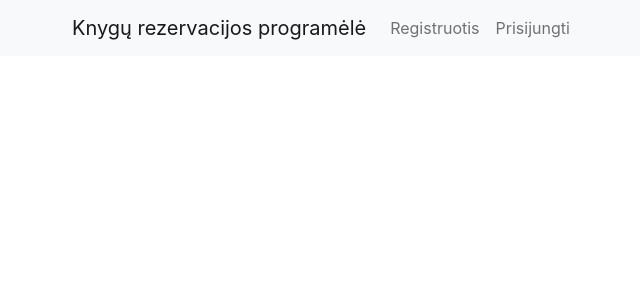
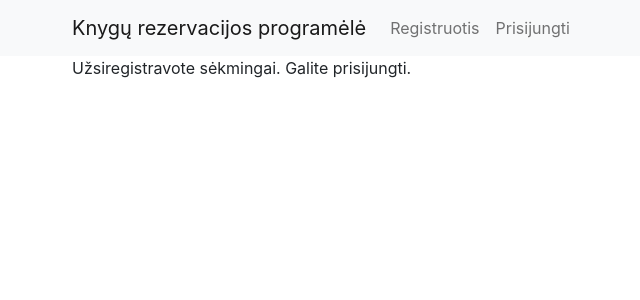
Before and after one commit to Mindaugas2/vtmc-egzaminas, a React (Create React App) app in the folder frontend/: page /success in a window 1280 px wide. Shown: the top 300 px of the page, without its empty margins (10-650 px from the left). Built offline with nearby package versions, Linux system fonts and the light colour scheme; the HTML template or start-up script is replaced by a standard one.

Commit message:
make it so when a user registers, he gets redirected to a success page

```diff
--- a/frontend/src/App.js
+++ b/frontend/src/App.js
@@ -5,6 +5,7 @@ import Nav from 'react-bootstrap/Nav';
 import { Link, Routes, Route } from "react-router-dom";
 import Register from './components/Register';
 import HomePage from './components/HomePage';
+import SuccessRegister from './components/SuccessRegister';
 
 function App() {
   return (
@@ -49,6 +50,11 @@ function App() {
               path='/'
               element={<HomePage />}
             />
+
+            <Route
+              path='success'
+              element={<SuccessRegister />}
+            />
           </Routes>
         </Container>
       </main>
--- a/frontend/src/components/Register.js
+++ b/frontend/src/components/Register.js
@@ -7,11 +7,11 @@ import AuthService from "../services/auth.service";
 import { useNavigate } from 'react-router-dom';
 
 export default function Register() {
-    const { register, handleSubmit, watch, formState: { errors } } = useForm({ mode: 'onSubmit', reValidateMode: 'onSubmit' });
+    const { register, handleSubmit } = useForm({ mode: 'onSubmit', reValidateMode: 'onSubmit' });
     const navigate = useNavigate();
     const onSubmit = data => {
         AuthService.register(data)
-            .then(() => navigate("/login"));
+            .then(() => navigate("/success"));
     };
 
     return (
--- /dev/null
+++ b/frontend/src/components/SuccessRegister.js
@@ -0,0 +1,7 @@
+import React from 'react';
+
+export default function SuccessRegister() {
+    return (
+        <div>Užsiregistravote sėkmingai. Galite prisijungti.</div>
+    );
+}
```
